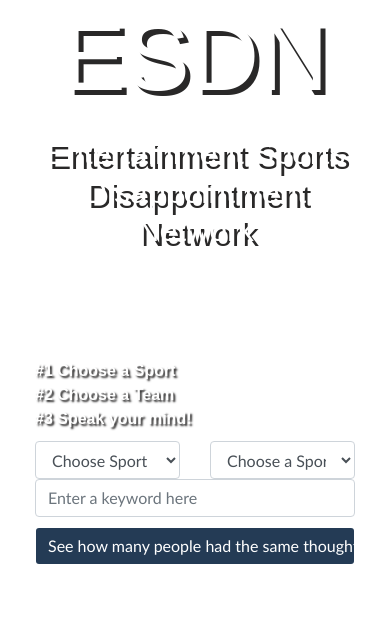
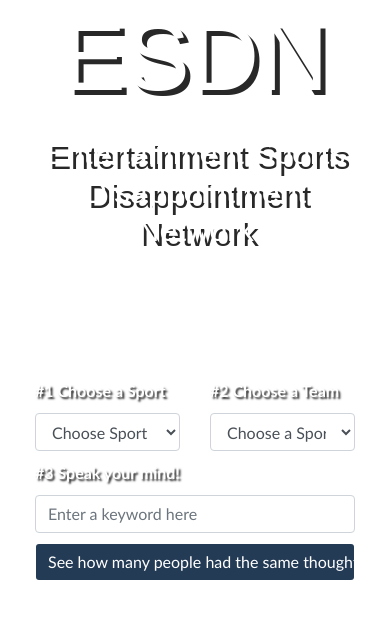
Before and after one commit to SunKD/disappointed_fans, a Django app: template apps/disappointed_fan_app/templates/disappointed_fan_app/index_desktop.html in a window 390 px wide. Shown: the part 77-696 px from the top of the page. Run offline with Django 3.2, Linux system fonts and the light colour scheme; the template is opened without the code that fills it, so the values that code supplies are empty; parts of the project's set-up code (start-up, migrations or seed data) failed here and were passed over; some libraries are stand-ins or nearby versions.

Commit message:
resolving tablet responsive issues

```diff
--- a/apps/disappointed_fan_app/templates/disappointed_fan_app/index_desktop.html
+++ b/apps/disappointed_fan_app/templates/disappointed_fan_app/index_desktop.html
@@ -17,23 +17,34 @@
                 {% endif %}
             </div>
             <div class="row">
-                <div class="col-md-4 select-desc" id="desc_num1">#1 Choose a Sport</div>
-                <div class="col-md-4 select-desc" id="desc_num2">#2 Choose a Team</div>
-                <div class="col-md-4 select-desc" id="desc_num3">#3 Speak your mind!</div>
+
             </div>
             <div class="row selects">
                 <div class="col-md-4 col-6">
+                    <div class="row">
+                        <div class="col-12">
+                            <div class="select-desc" id="desc_num1">#1 Choose a Sport</div>
+                        </div>
+                    </div>
+                    <div class="row">
+                        <div class="col-12">
                             <select class="selectpicker form-control" name="sport" id="firstchoice" onchange="picked()">
                                 <option value="invalid">Choose Sport</option>
                                 {% for key, val in context.items %}
                                     <option value="{{key}}">{{key}}</option>
                                 {% endfor %}
-                        <!-- <option value="NBA">NBA - Basketball</option>
-                        <option value="NHL">NHL - Hockey</option>
-                        <option value="MLS">MLS - Soccer</option> -->
                             </select>
                         </div>
+                    </div>
+                </div>
                 <div class="col-md-4 col-6">
+                    <div class="row">
+                        <div class="col-12">
+                            <div class="select-desc" id="desc_num2">#2 Choose a Team</div>
+                        </div>
+                    </div>
+                    <div class="row">
+                        <div class="col-12">
                             <div class="" id="none">
                                 <select class="selectpicker form-control" name="team">
                                     <option disabled selected value>Choose a Sport First:</option>
@@ -72,8 +83,19 @@
                                 </select>
                             </div>
                         </div>
+                    </div>
+                </div>
                 <div class="col-md-4 col-12">
+                    <div class="row">
+                        <div class="col-12">
+                            <div class="select-desc" id="desc_num3">#3 Speak your mind!</div>
+                        </div>
+                    </div>
+                    <div class="row">
+                        <div class="col-12">
                             <input type="text" class="form-control" placeholder="Enter a keyword here" name="index_curse">
+                        </div>
+                    </div>
                 </div>
             </div>
             <div class="row">
--- a/apps/disappointed_fan_app/templates/disappointed_fan_app/main.html
+++ b/apps/disappointed_fan_app/templates/disappointed_fan_app/main.html
@@ -80,7 +80,7 @@
                 </div>
             </form>
             <div class="row">
-                <div class="col-12">
+                <div class="col-12 hidden-md-down">
                     <div class="twitterfeed large">
                         <a class="twitter-timeline" data-width="300" data-height="400" href="https://twitter.com/TwitterSports?ref_src=twsrc%5Etfw">Tweets by TwitterSports</a>
                         <script async src="https://platform.twitter.com/widgets.js" charset="utf-8"></script>
```
Lines whose indentation alone changed are shown as unchanged.
